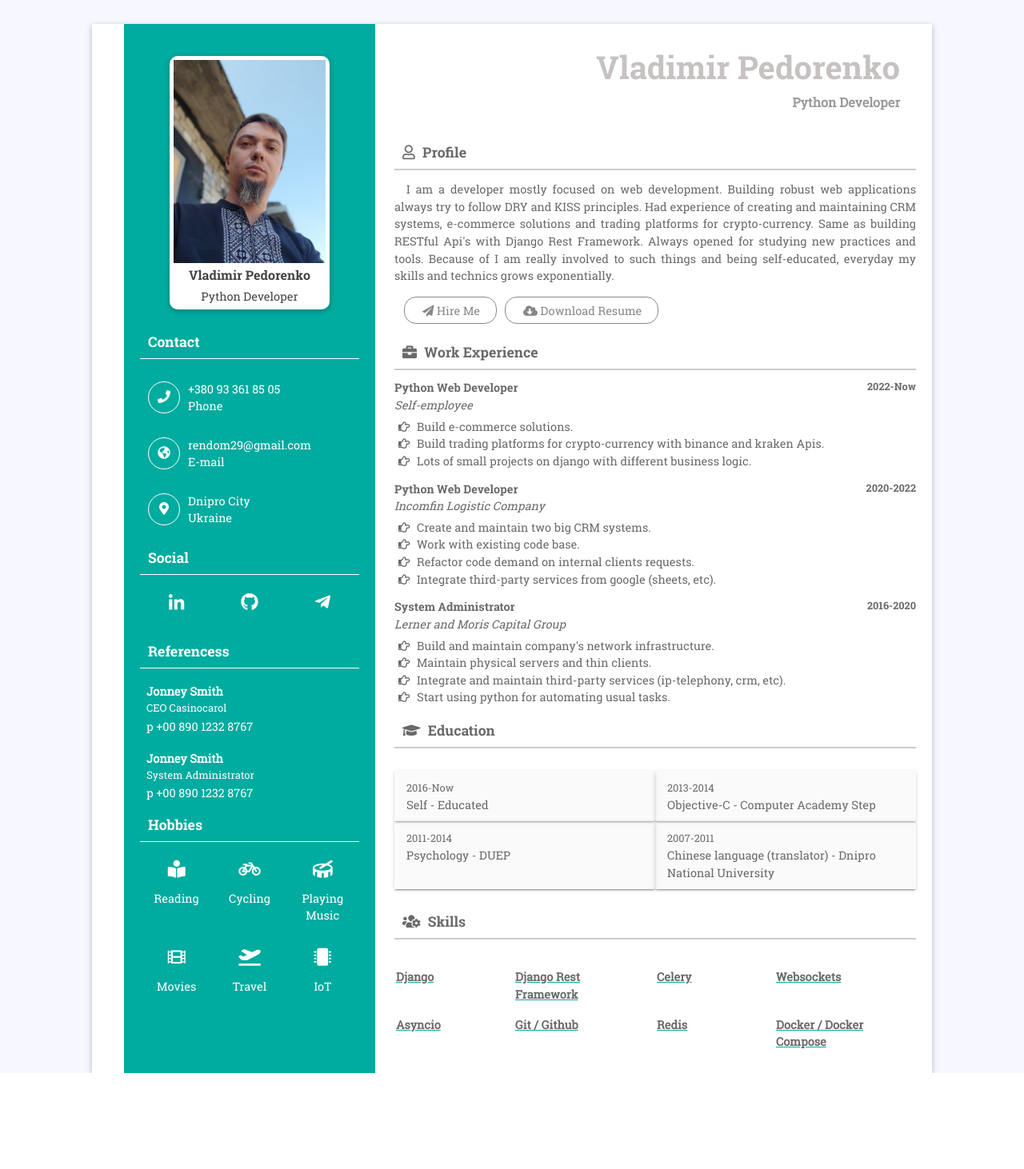
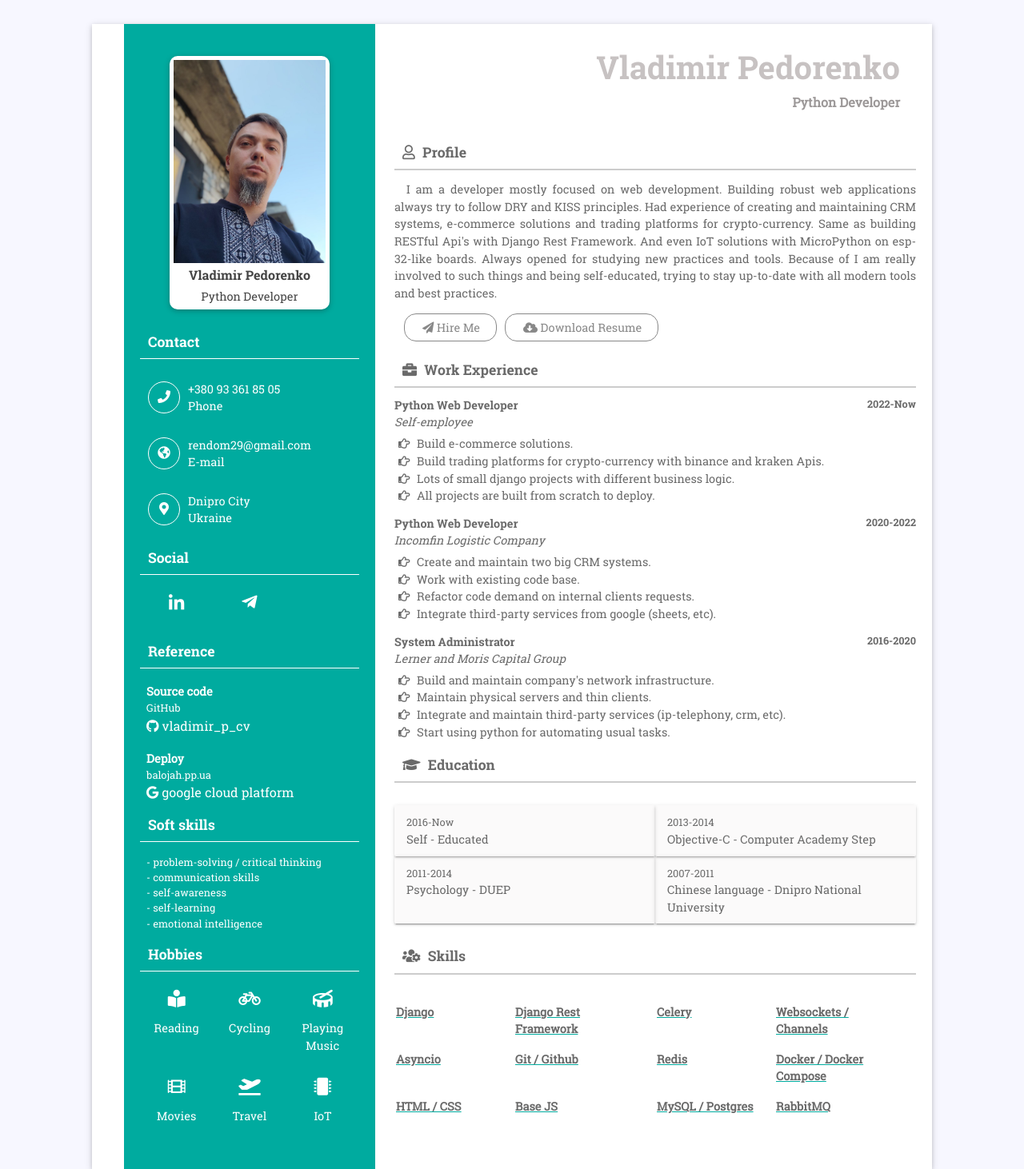
Before and after one commit to balojah/vladimir_p_cv, a Django app: page / in a window 1280 px wide. Shown: the whole page at 80% size. Before the commit the page ends 1342 px from the top, so only its background shows below. Run offline with Django 4.2, Linux system fonts and the light colour scheme; parts of the project's set-up code (start-up, migrations or seed data) failed here and were passed over; some libraries are stand-ins or nearby versions.

Commit message:
refactor template

```diff
--- a/my_cv/templates/my_cv/home/index.html
+++ b/my_cv/templates/my_cv/home/index.html
@@ -29,7 +29,7 @@
                                 <i class="fas fa-globe-americas"></i>
                             </div>
                             <div class="detail">
-                                <a href="mailto:rendom29@gmail.com" style="color: #FFFFFF">rendom29@gmail.com <br>
+                                <a href="mailto:rendom29@gmail.com">rendom29@gmail.com <br>
                                 E-mail</a>
                             </div>
                         </div>
@@ -43,24 +43,31 @@
                         </div>
                         <h4 class="ltitle">Social</h4>
                         <ul class="row hoby no-margin ">
-<!--                            <li><i class="fab fa-facebook-f"></i></li>-->
-<!--                            <li><a href="#" style="color: #FFFFFF"><i class="fab fa-twitter"></i></a></li>-->
-<!--                            <li><a href="#" style="color: #FFFFFF"><i class="fab fa-google-plus-g"></i></a></li>-->
-                            <li><a href="#" target="_blank" style="color: #FFFFFF"><i class="fab fa-linkedin-in"></i></a></li>
-                            <li><a href="#" target="_blank" style="color: #FFFFFF"><i class="fab fa-github"></i></a></li>
-                            <li><a href="https://t.me/balojah" target="_blank" style="color: #FFFFFF"><i class="fab fa-telegram-plane"></i></a></li>
+                            <li><a href="https://www.linkedin.com/in/vladimir-pedorenko-5064991b0" target="_blank">
+                                <i class="fab fa-linkedin-in"></i></a></li>
+                            <li><a href="https://t.me/balojah" target="_blank"><i class="fab fa-telegram-plane"></i></a></li>
                         </ul>
-                        <h4 class="ltitle">Referencess</h4>
+                        <h4 class="ltitle">Reference</h4>
 
                         <div class="refer-cov">
-                            <b>Jonney Smith</b>
-                            <p>CEO Casinocarol</p>
-                            <span>p +00 890 1232 8767</span>
+                            <b>Source code</b>
+                            <p>GitHub </p>
+                            <a href="https://github.com/balojah/vladimir_p_cv" target="_blank">
+                                <i class="fab fa-github"></i> vladimir_p_cv</a>
                         </div>
                         <div class="refer-cov">
-                            <b>Jonney Smith</b>
-                            <p>System Administrator</p>
-                            <span>p +00 890 1232 8767</span>
+                            <b>Deploy</b>
+                            <p>balojah.pp.ua</p>
+                            <a href="https://cloud.google.com/" target="_blank"><i class="fab fa-google"></i> google cloud platform</a>
+                        </div>
+
+                        <h4 class="ltitle">Soft skills</h4>
+                        <div class="refer-cov">
+                          <p>- problem-solving / critical thinking</p>
+                          <p>- communication skills</p>
+                          <p>- self-awareness</p>
+                          <p>- self-learning</p>
+                          <p>- emotional intelligence</p>
                         </div>
                         <h4 class="ltitle">Hobbies</h4>
                         <ul class="hoby row no-margin">
@@ -81,13 +88,14 @@
                         </div>
                         <h2 class="rit-titl"><i class="far fa-user"></i> Profile</h2>
                         <div class="about">
-                            <p>I am a developer mostly focused on web development. Building robust web applications
+                            <p>
+                                I am a developer mostly focused on web development. Building robust web applications
                                 always try to follow DRY and KISS principles. Had experience of creating and maintaining
                                 CRM systems, e-commerce solutions and trading platforms for crypto-currency. Same as
-                                building RESTful Api's with Django Rest Framework. Always opened for studying new
-                                practices and tools. Because of I am really involved
-                                to such things and being self-educated, everyday my skills and technics
-                                grows exponentially.
+                                building RESTful Api's with Django Rest Framework. And even IoT solutions with
+                                MicroPython on esp-32-like boards. Always opened for studying new practices and tools.
+                                Because of I am really involved to such things and being self-educated,
+                                trying to stay up-to-date with all modern tools and best practices.
                             </p>
                             <div class="btn-ro row no-margin">
                                 <ul class="btn-link">
@@ -120,7 +128,8 @@
                             <ul>
                                 <li><i class="far fa-hand-point-right"></i> Build e-commerce solutions. </li>
                                 <li><i class="far fa-hand-point-right"></i> Build trading platforms for crypto-currency with binance and kraken Apis. </li>
-                                <li><i class="far fa-hand-point-right"></i> Lots of small projects on django with different business logic.  </li>
+                                <li><i class="far fa-hand-point-right"></i> Lots of small django projects with different business logic.  </li>
+                                <li><i class="far fa-hand-point-right"></i> All projects are built from scratch to deploy.  </li>
                             </ul>
                         </div>
                         <div class="work-exp">
@@ -155,7 +164,7 @@
                                 <li class="col-md-6"><span>2011-2014</span> <br>
                                     Psychology - DUEP</li>
                                 <li class="col-md-6"><span>2007-2011</span> <br>
-                                    Chinese language (translator) - Dnipro National University</li>
+                                    Chinese language - Dnipro National University</li>
                             </ul>
                         </div>
 
@@ -168,6 +177,9 @@
                             }
                             .bg-success{
                                 background-color: #00ab9f!important;
+                            }
+                            a{
+                                color: #FFFFFF;
                             }
                         </style>
 
@@ -190,7 +202,7 @@
                                         <b>Celery</b>
                                     </div>
                                     <div class="col-sm-6">
-                                        <b>Websockets</b>
+                                        <b>Websockets / Channels</b>
                                     </div>
                                 </div>
                             </div>
@@ -215,6 +227,27 @@
                                     </div>
                                 </div>
                             </div>
+                            <div class="col-md-6">
+                                <div class="row prog-row">
+                                    <div class="col-sm-6">
+                                        <b>HTML / CSS</b>
+                                    </div>
+                                    <div class="col-sm-6">
+                                         <b>Base JS</b>
+                                    </div>
+                                </div>
+                            </div>
+                            <div class="col-md-6">
+                                <div class="row prog-row">
+                                    <div class="col-sm-6">
+                                         <b>MySQL / Postgres</b>
+                                    </div>
+                                    <div class="col-sm-6">
+                                        <b>RabbitMQ</b>
+                                    </div>
+                                </div>
+                            </div>
+
                         </div>
                     </div>
                 </div>
--- a/my_cv/vitae/tasks.py
+++ b/my_cv/vitae/tasks.py
@@ -18,6 +18,6 @@ class BaseTaskWithRetry(Task, ABC):
 @shared_task(bind=True, base=BaseTaskWithRetry)
 def send_email(self, title, subject, email, contacts, *args):
     send_mail(subject=title,
-              message=f'{subject = }\n, {email = }\n, {contacts = }',
+              message=f'{subject = },\n {email = },\n {contacts = }',
               from_email=EMAIL_HOST_USER,
               recipient_list=[EMAIL_HOST_USER])
```
Also changed, not shown: docker-compose.yml (+3 -8 lines), 2 other files.
